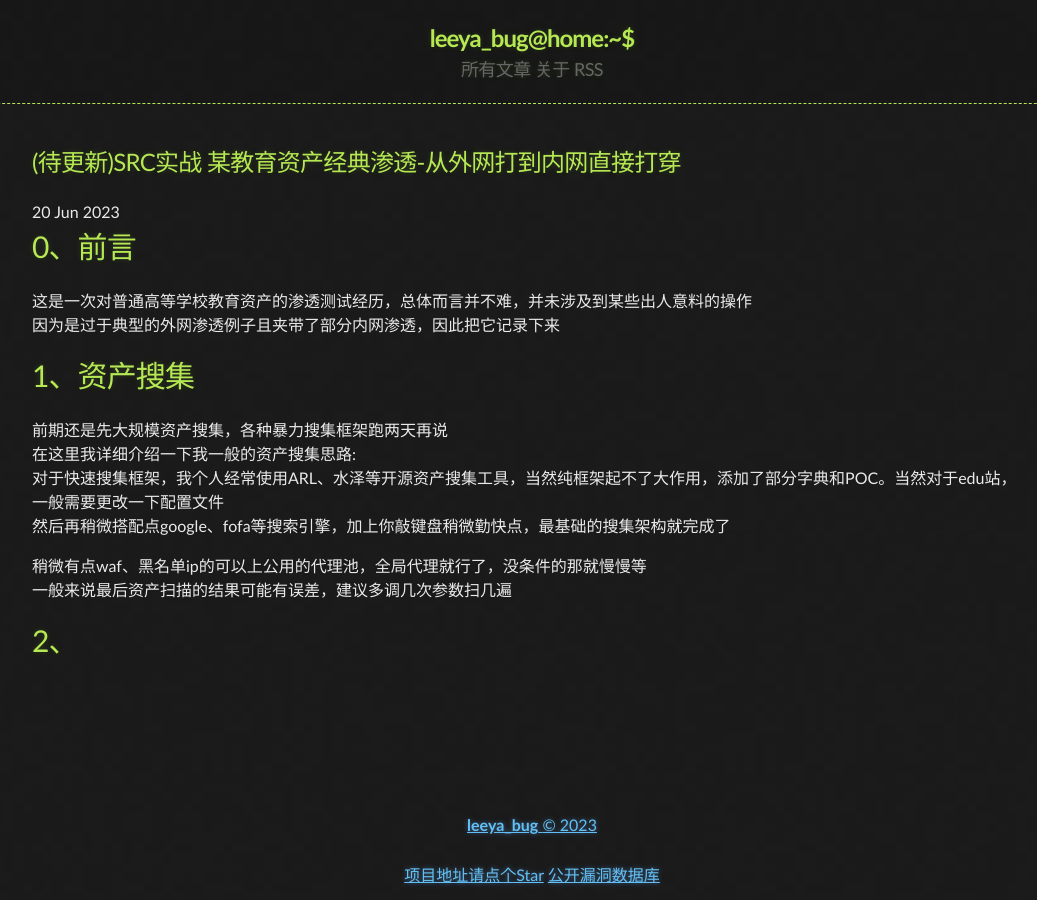
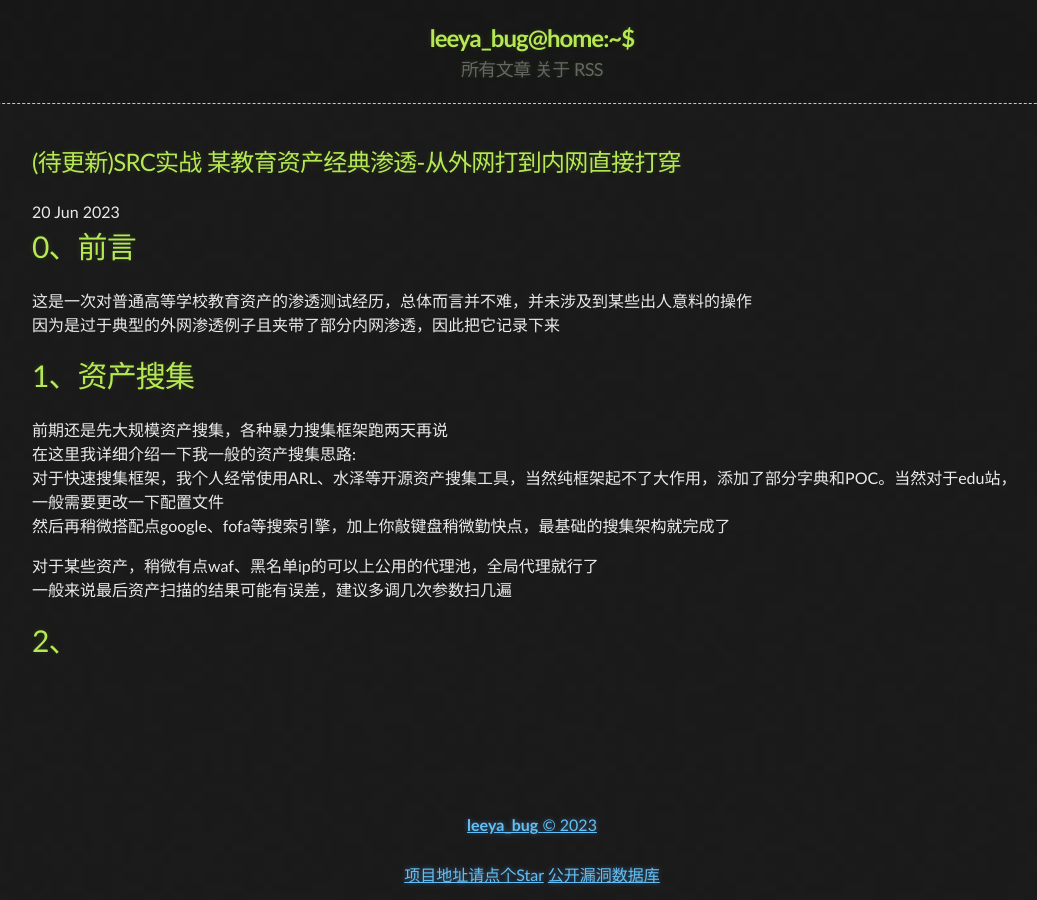
Before and after one commit to Leeyangee/leeyangee.github.io, a Jekyll site: the page built from _posts/2023-06-20-(待更新)SRC实战 某教育资产经典渗透-从外网打到内网直接打穿.md, in a window 1280 px wide. Shown: the whole page, without its empty margins (108-1145 px from the left). Built offline with Jekyll 4.4.1, drawn with Linux system fonts in a browser that asks for light colours.

Commit message:
Update 2023-06-20-(待更新)SRC实战 某教育资产经典渗透-从外网打到内网直接打穿.md

```diff
--- a/_posts/2023-06-20-(待更新)SRC实战 某教育资产经典渗透-从外网打到内网直接打穿.md
+++ b/_posts/2023-06-20-(待更新)SRC实战 某教育资产经典渗透-从外网打到内网直接打穿.md
@@ -16,7 +16,7 @@ published: true
 对于快速搜集框架，我个人经常使用ARL、水泽等开源资产搜集工具，当然纯框架起不了大作用，添加了部分字典和POC。当然对于edu站，一般需要更改一下配置文件
 然后再稍微搭配点google、fofa等搜索引擎，加上你敲键盘稍微勤快点，最基础的搜集架构就完成了
 
-稍微有点waf、黑名单ip的可以上公用的代理池，全局代理就行了，没条件的那就慢慢等
+对于某些资产，稍微有点waf、黑名单ip的可以上公用的代理池，全局代理就行了
 一般来说最后资产扫描的结果可能有误差，建议多调几次参数扫几遍
 
 # [](#header-1)2、
```
